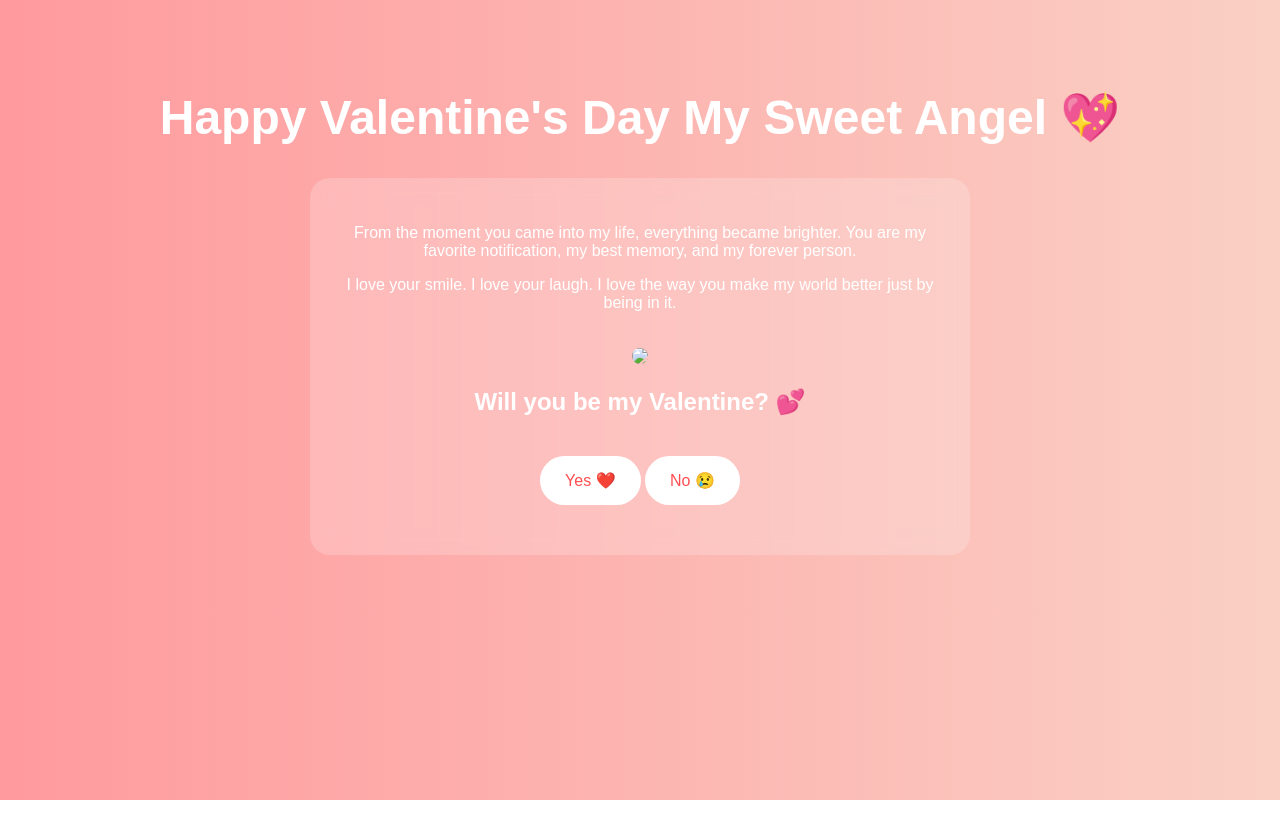
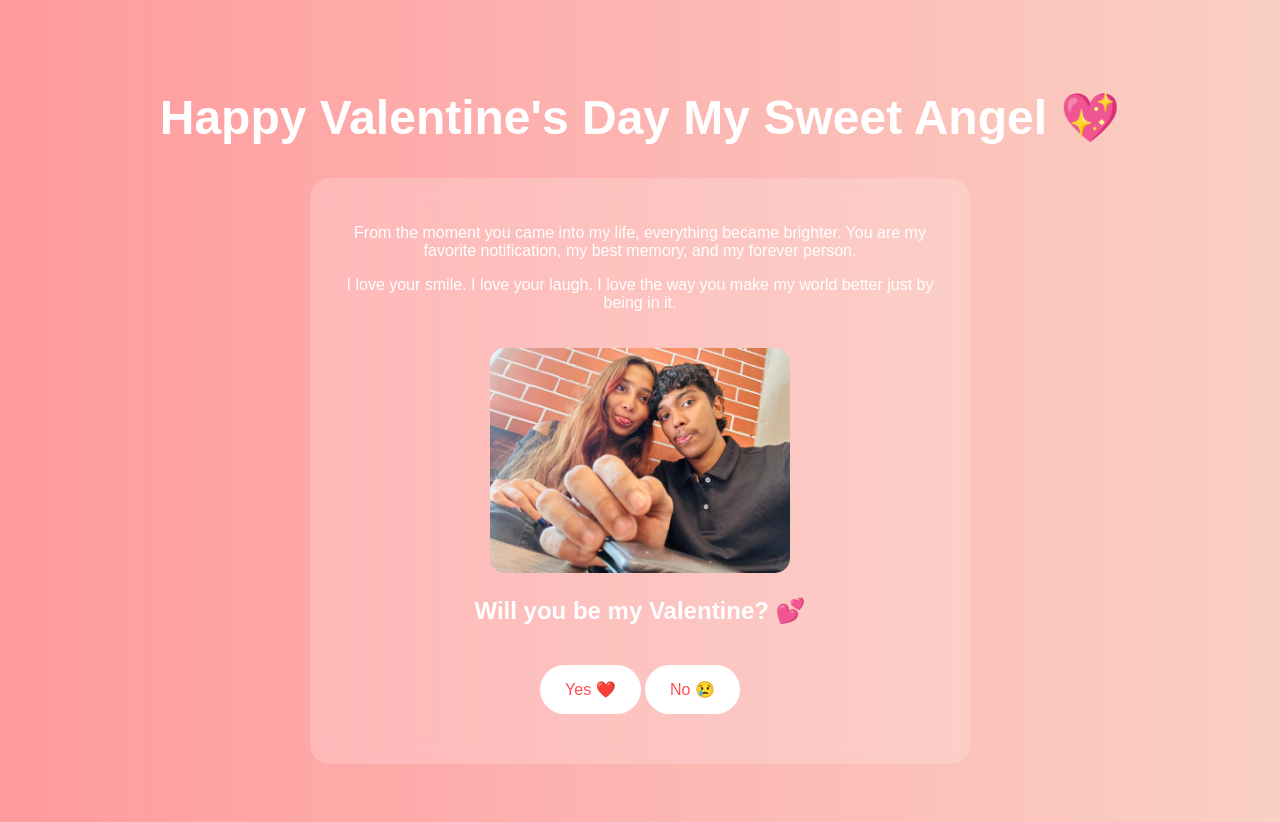
Before and after one commit to thevindudezoysa69-sketch/Will-you-be-my-valentine, a plain HTML site: page index.html in a window 1280 px wide. Before the commit the page ends 800 px from the top, so only its background shows below. Drawn offline with Linux system fonts and the light colour scheme.

Commit message:
Update index.html

```diff
--- a/index.html
+++ b/index.html
@@ -57,7 +57,10 @@
             I love your laugh.
             I love the way you make my world better just by being in it.
         </p>
-<img src="us.jpeg" width="300" style="border-radius:15px; margin-top:20px;">
+<img src="valentine/WhatsApp Image 2026-02-13 at 22.09.25.jpeg"
+     width="300"
+     style="border-radius:15px; margin-top:20px;">
+
 
 
         <h2>Will you be my Valentine? 💕</h2>
```
